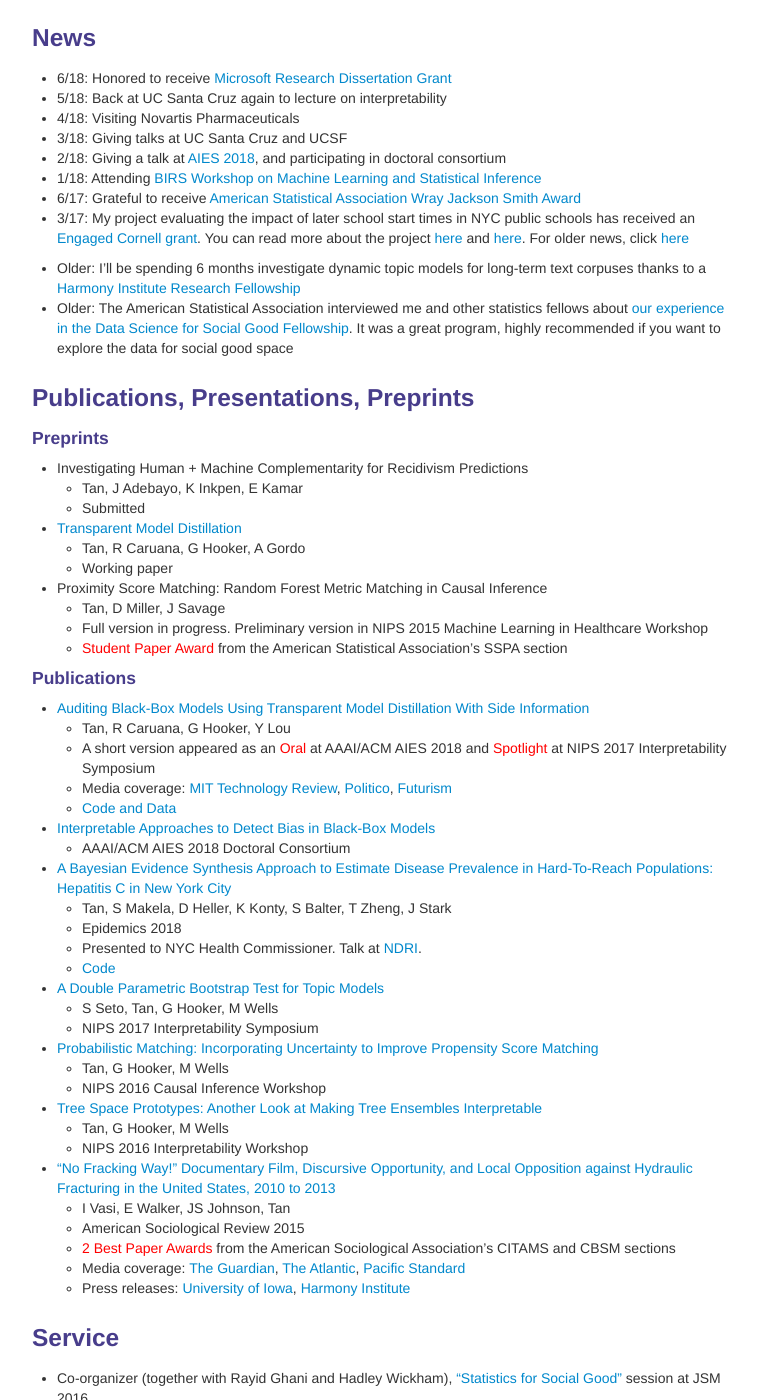
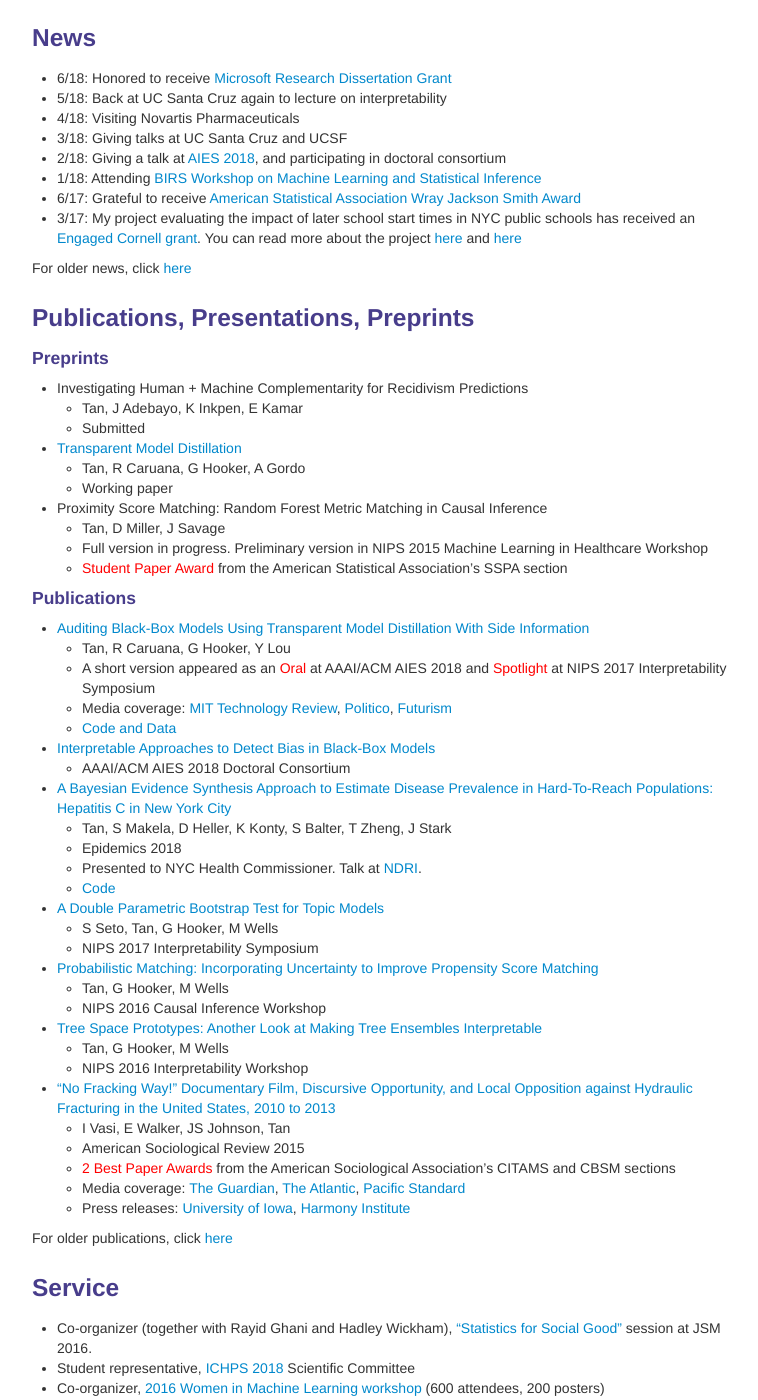
Before and after one commit to shftan/shftan.github.io, a Jekyll site: the page built from index.md, in a window 1280 px wide and 1400 px high, scrolled down 494 px. Shown: the whole window, without its empty margins (258-1016 px from the left). Built offline with Jekyll 4.4.1, drawn with Linux system fonts in a browser that asks for light colours.

Commit message:
Update index.md

```diff
--- a/index.md
+++ b/index.md
@@ -31,11 +31,9 @@ Contact me at ht395 AT cornell.edu
 - 2/18: Giving a talk at [AIES 2018](http://www.aies-conference.com), and participating in doctoral consortium
 - 1/18: Attending [BIRS Workshop on Machine Learning and Statistical Inference](http://www.birs.ca/events/2018/5-day-workshops/18w5054)
 - 6/17: Grateful to receive [American Statistical Association Wray Jackson Smith Award](http://stattrak.amstat.org/2017/07/01/smithscholarship/)
-- 3/17: My project evaluating the impact of later school start times in NYC public schools has received an [Engaged Cornell grant](http://engaged.cornell.edu/recipient/2017-18-engaged-graduate-student-grant-recipients/). You can read more about the project [here](https://cals.cornell.edu/news/engaged-graduate-student-grants-fund-phd-students/) and [here](http://news.cornell.edu/stories/2017/04/engaged-graduate-student-grants-fund-16-phd-students).
+- 3/17: My project evaluating the impact of later school start times in NYC public schools has received an [Engaged Cornell grant](http://engaged.cornell.edu/recipient/2017-18-engaged-graduate-student-grant-recipients/). You can read more about the project [here](https://cals.cornell.edu/news/engaged-graduate-student-grants-fund-phd-students/) and [here](http://news.cornell.edu/stories/2017/04/engaged-graduate-student-grants-fund-16-phd-students)
+
 For older news, click [here]({{ BASE_PATH }}/oldernews.html)
-
-- Older: I'll be spending 6 months investigate dynamic topic models for long-term text corpuses thanks to a [Harmony Institute Research Fellowship](https://harmonylabs.org)
-- Older: The American Statistical Association interviewed me and other statistics fellows about [our experience in the Data Science for Social Good Fellowship](http://magazine.amstat.org/blog/2014/10/01/dssg/). It was a great program, highly recommended if you want to explore the data for social good space
 
 <div class="row-fluid" id="publications"><h3>Publications, Presentations, Preprints</h3>
 <h4>Preprints</h4>
@@ -79,6 +77,8 @@ For older news, click [here]({{ BASE_PATH }}/oldernews.html)
    - Media coverage: [The Guardian](https://www.theguardian.com/environment/2015/sep/02/gasland-hbo-documentary-fracking-opposition), [The Atlantic](https://www.theatlantic.com/entertainment/archive/2017/02/a-common-theme-for-this-years-oscar-nominated-documentaries/517638/), [Pacific Standard](https://psmag.com/environment/a-fracking-effective-film)
    - Press releases: [University of Iowa](http://www.newswise.com/articles/the-power-of-film), [Harmony Institute](https://harmonylabs.org/gasland)
 
+For older publications, click [here]({{ BASE_PATH }}/olderpublications.html)
+
 <div class="row-fluid" id="service"><h3>Service</h3>
 </div>
 - Co-organizer (together with Rayid Ghani and Hadley Wickham), ["Statistics for Social Good"](http://shftan.github.io/jsmsocialgood/) session at JSM 2016.
```
